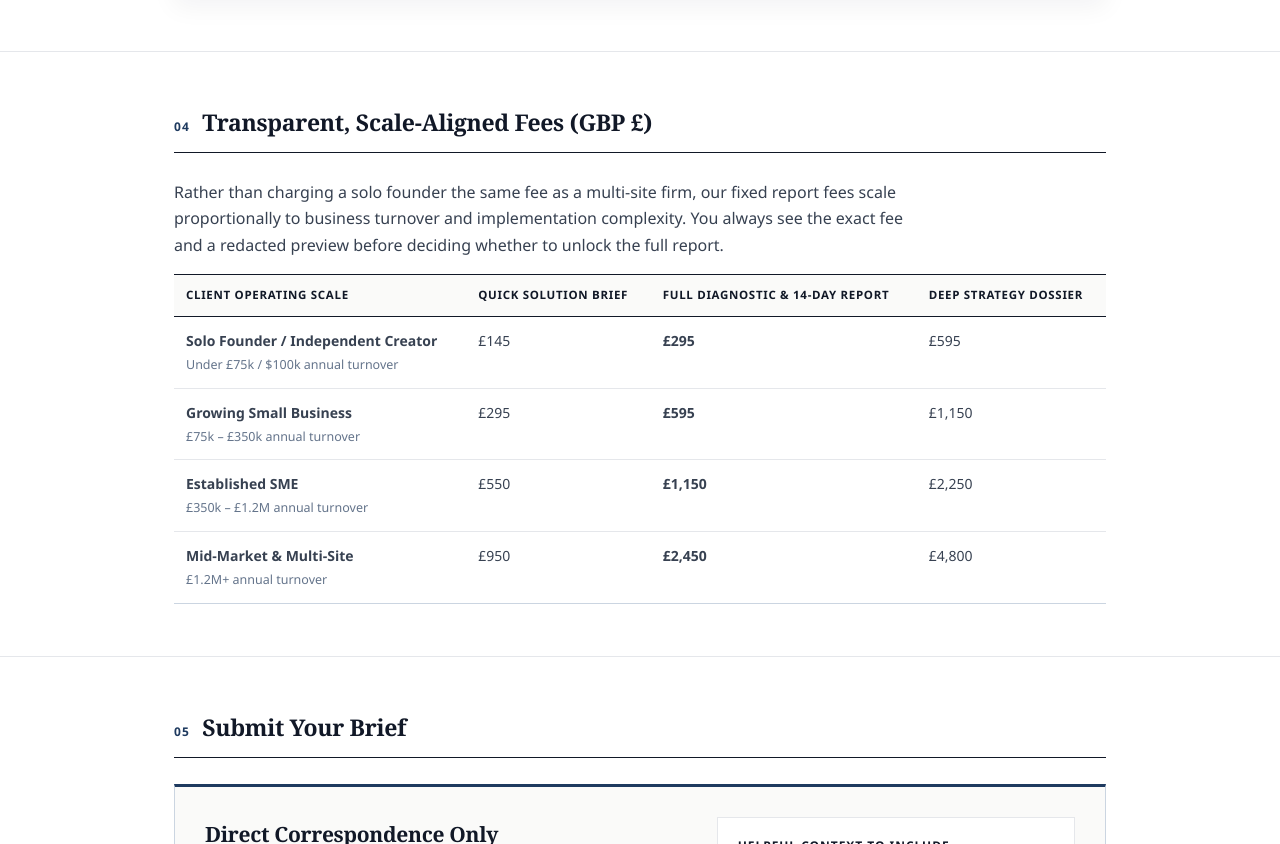
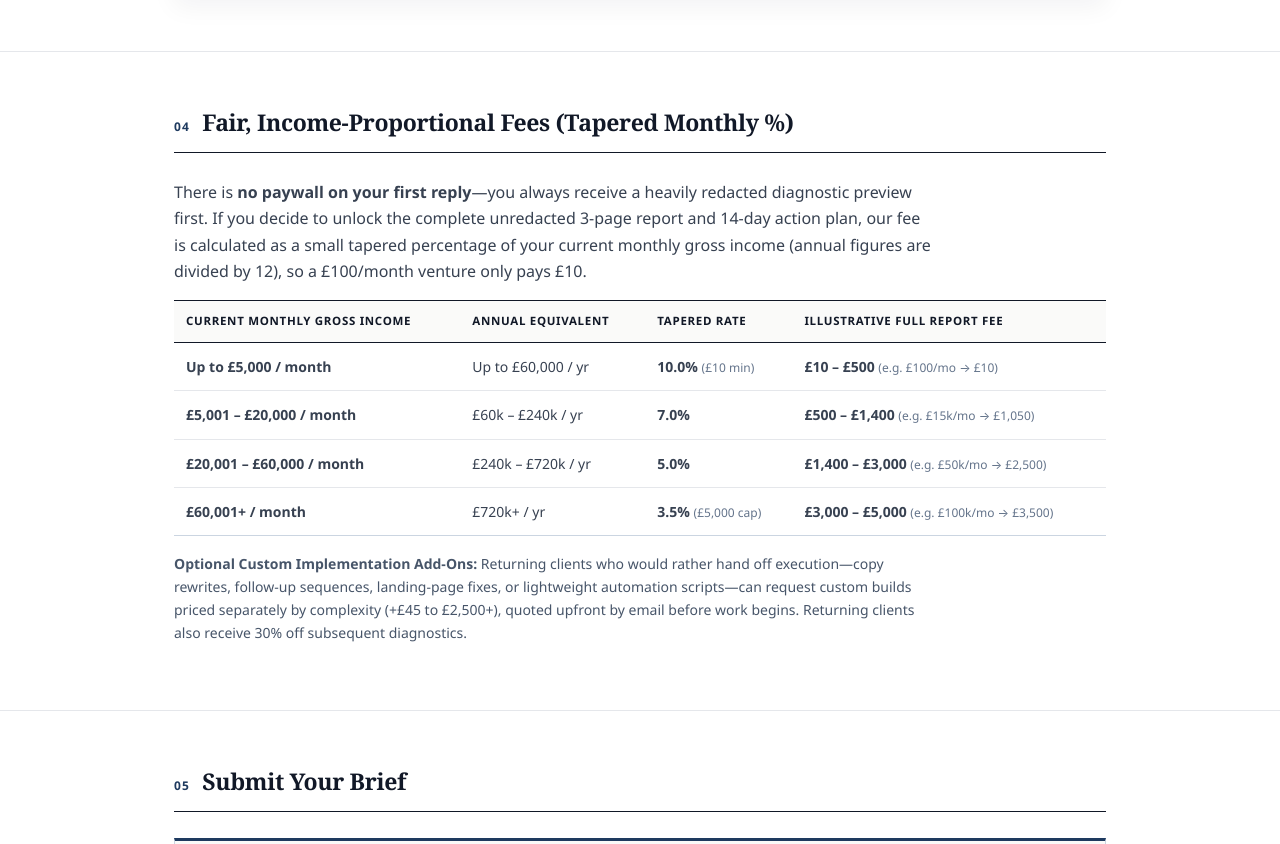
Before and after one commit to verebusenterprise/verebus, a plain HTML site: page index.html in a window 1280 px wide. Shown: the part 2327-3171 px from the top of the page. Drawn offline with Linux system fonts and the light colour scheme.

Commit message:
taper version

```diff
--- a/index.html
+++ b/index.html
@@ -621,12 +621,12 @@
           <div class="step-box">
             <div class="step-tag">Step 02 — Up-Front Proof</div>
             <h3>Review Your Redacted Preview</h3>
-            <p>Eleanor replies directly with a tailored Redacted Diagnostic Preview PDF—showing the full Page 1 executive diagnosis, funnel chart, and priority failure points so you can judge our thinking before paying.</p>
+            <p>Eleanor replies directly with a heavily redacted Diagnostic Preview PDF—with zero paywall and zero upfront fee—so you can judge our diagnostic thinking before deciding whether to proceed.</p>
           </div>
           <div class="step-box">
             <div class="step-tag">Step 03 — Unlock &amp; Ship</div>
             <h3>Receive the Full 14-Day Playbook</h3>
-            <p>If the preview earns your confidence, complete the secure Stripe link in the email. Your complete unredacted 3-page memorandum—including recovery economics, 14-day plan, and 30-day scorecard—arrives straight back in your thread.</p>
+            <p>If you want the complete report, simply reply with your approximate monthly or annual gross income. We calculate your proportional fee, send a secure Stripe link, and dispatch your full unredacted 3-page playbook as soon as payment clears.</p>
           </div>
         </div>
       </div>
@@ -715,52 +715,55 @@
       </div>
     </section>
 
-    <!-- 04 Scale-Aligned Fees -->
+    <!-- 04 Proportional Tapered Fees -->
     <section id="fees">
       <div class="container">
         <div class="sec-hdr">
           <span class="sec-num">04</span>
-          <h2>Transparent, Scale-Aligned Fees (GBP £)</h2>
+          <h2>Fair, Income-Proportional Fees (Tapered Monthly %)</h2>
         </div>
-        <p style="margin-top:0; max-width:740px;">
-          Rather than charging a solo founder the same fee as a multi-site firm, our fixed report fees scale proportionally to business turnover and implementation complexity. You always see the exact fee and a redacted preview before deciding whether to unlock the full report.
+        <p style="margin-top:0; max-width:760px;">
+          There is <strong>no paywall on your first reply</strong>—you always receive a heavily redacted diagnostic preview first. If you decide to unlock the complete unredacted 3-page report and 14-day action plan, our fee is calculated as a small tapered percentage of your current monthly gross income (annual figures are divided by 12), so a £100/month venture only pays £10.
         </p>
         <table>
           <thead>
             <tr>
-              <th>Client Operating Scale</th>
-              <th>Quick Solution Brief</th>
-              <th>Full Diagnostic &amp; 14-Day Report</th>
-              <th>Deep Strategy Dossier</th>
+              <th>Current Monthly Gross Income</th>
+              <th>Annual Equivalent</th>
+              <th>Tapered Rate</th>
+              <th>Illustrative Full Report Fee</th>
             </tr>
           </thead>
           <tbody>
             <tr>
-              <td><strong>Solo Founder / Independent Creator</strong><br><span style="color:#64748b;font-size:12.5px;">Under £75k / $100k annual turnover</span></td>
-              <td>£145</td>
-              <td><strong>£295</strong></td>
-              <td>£595</td>
+              <td><strong>Up to £5,000 / month</strong></td>
+              <td>Up to £60,000 / yr</td>
+              <td><strong>10.0%</strong> <span style="color:#64748b;font-size:12px;">(£10 min)</span></td>
+              <td><strong>£10 – £500</strong> <span style="color:#64748b;font-size:12px;">(e.g. £100/mo &rarr; £10)</span></td>
             </tr>
             <tr>
-              <td><strong>Growing Small Business</strong><br><span style="color:#64748b;font-size:12.5px;">£75k – £350k annual turnover</span></td>
-              <td>£295</td>
-              <td><strong>£595</strong></td>
-              <td>£1,150</td>
+              <td><strong>£5,001 – £20,000 / month</strong></td>
+              <td>£60k – £240k / yr</td>
+              <td><strong>7.0%</strong></td>
+              <td><strong>£500 – £1,400</strong> <span style="color:#64748b;font-size:12px;">(e.g. £15k/mo &rarr; £1,050)</span></td>
             </tr>
             <tr>
-              <td><strong>Established SME</strong><br><span style="color:#64748b;font-size:12.5px;">£350k – £1.2M annual turnover</span></td>
-              <td>£550</td>
-              <td><strong>£1,150</strong></td>
-              <td>£2,250</td>
+              <td><strong>£20,001 – £60,000 / month</strong></td>
+              <td>£240k – £720k / yr</td>
+              <td><strong>5.0%</strong></td>
+              <td><strong>£1,400 – £3,000</strong> <span style="color:#64748b;font-size:12px;">(e.g. £50k/mo &rarr; £2,500)</span></td>
             </tr>
             <tr>
-              <td><strong>Mid-Market &amp; Multi-Site</strong><br><span style="color:#64748b;font-size:12.5px;">£1.2M+ annual turnover</span></td>
-              <td>£950</td>
-              <td><strong>£2,450</strong></td>
-              <td>£4,800</td>
+              <td><strong>£60,001+ / month</strong></td>
+              <td>£720k+ / yr</td>
+              <td><strong>3.5%</strong> <span style="color:#64748b;font-size:12px;">(£5,000 cap)</span></td>
+              <td><strong>£3,000 – £5,000</strong> <span style="color:#64748b;font-size:12px;">(e.g. £100k/mo &rarr; £3,500)</span></td>
             </tr>
           </tbody>
         </table>
+        <p style="margin-top:16px; font-size:14px; color:#475569; max-width:760px;">
+          <strong>Optional Custom Implementation Add-Ons:</strong> Returning clients who would rather hand off execution—copy rewrites, follow-up sequences, landing-page fixes, or lightweight automation scripts—can request custom builds priced separately by complexity (+£45 to £2,500+), quoted upfront by email before work begins. Returning clients also receive 30% off subsequent diagnostics.
+        </p>
       </div>
     </section>
 
```
